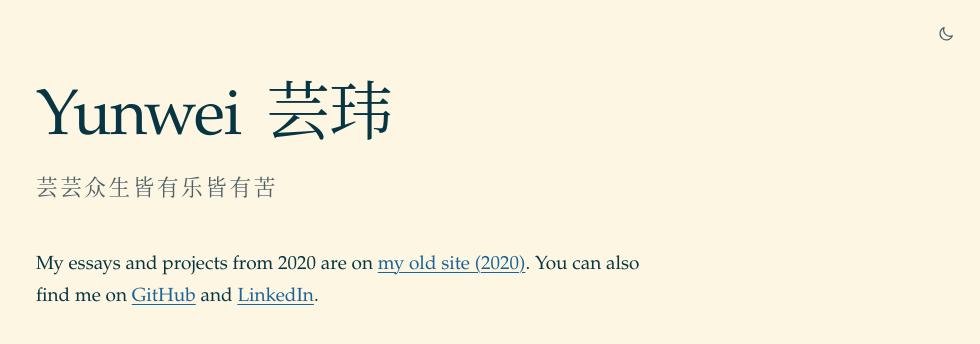
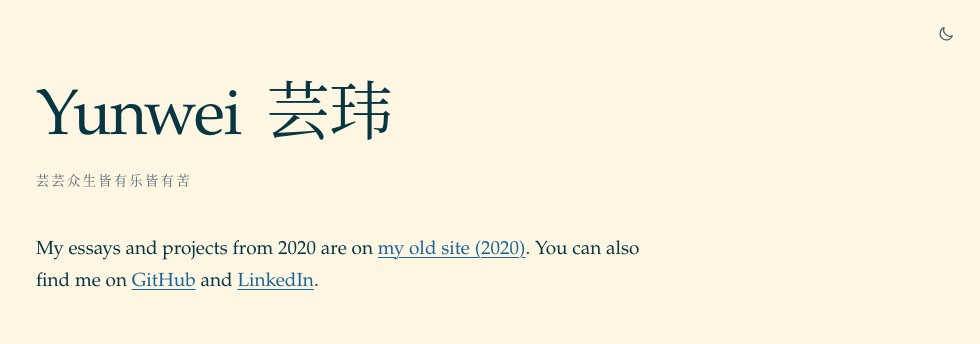
Before and after one commit to yunweiliang/yunweiliang.github.io, a Jekyll site: the page built from index.html, in a window 1280 px wide. Shown: the top 344 px of the page, without its empty margins (300-1280 px from the left). Built offline with Jekyll 4.4.1, drawn with Linux system fonts in a browser that asks for light colours.

Commit message:
Make the tagline much smaller
Co-Authored-By: Claude Opus 5.5 <noreply@anthropic.com>
Claude-Session: https://claude.ai/code/session_01DGWHFXFUy9u8UAbpnEybv9

```diff
--- a/assets/css/site.css
+++ b/assets/css/site.css
@@ -244,8 +244,8 @@ a.footnote {
 .home h1 span { margin-left: 0.15em; }
 .tagline {
   margin: 0 0 2.5rem;
-  font-size: 1.35rem;
-  letter-spacing: 0.12em;
+  font-size: 0.8125rem;
+  letter-spacing: 0.2em;
   color: var(--muted);
 }
 .lede { font-size: 1.3rem; line-height: 1.6; }
```
